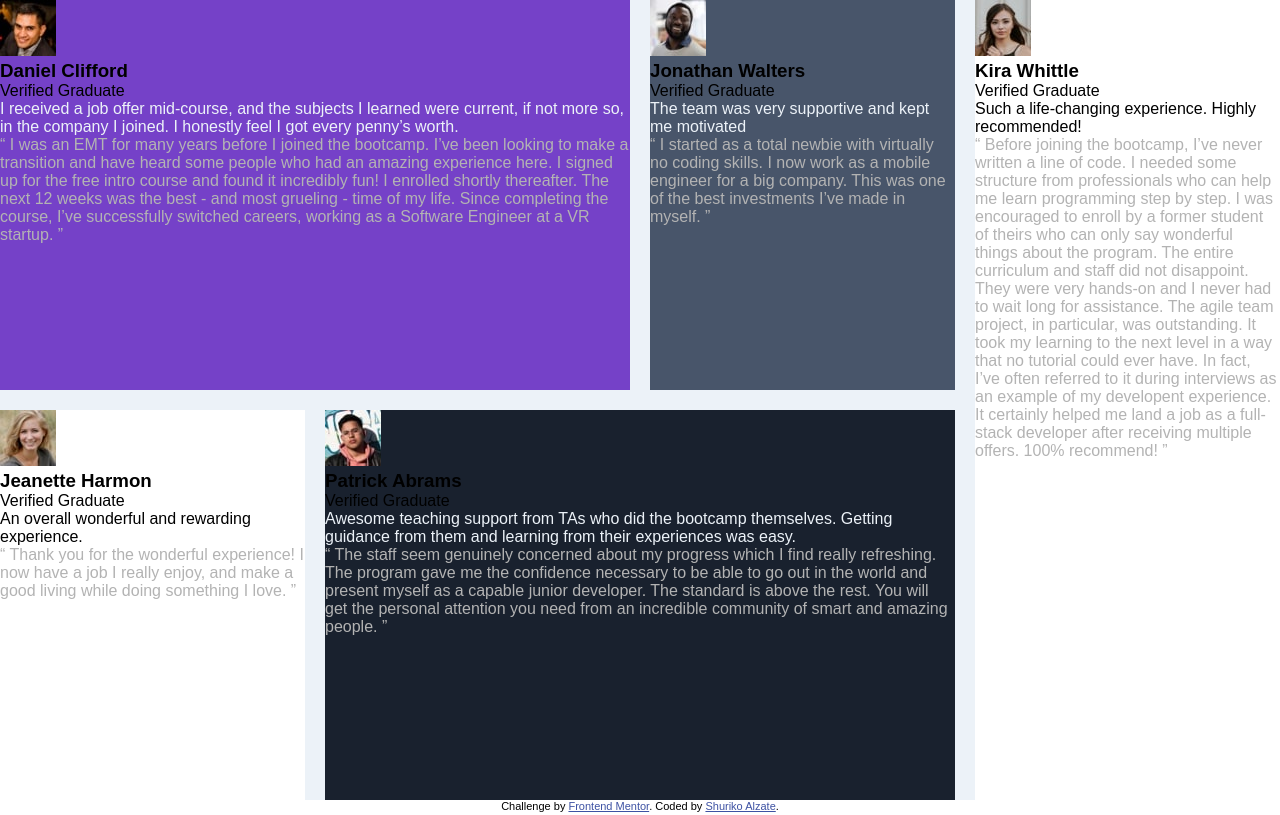
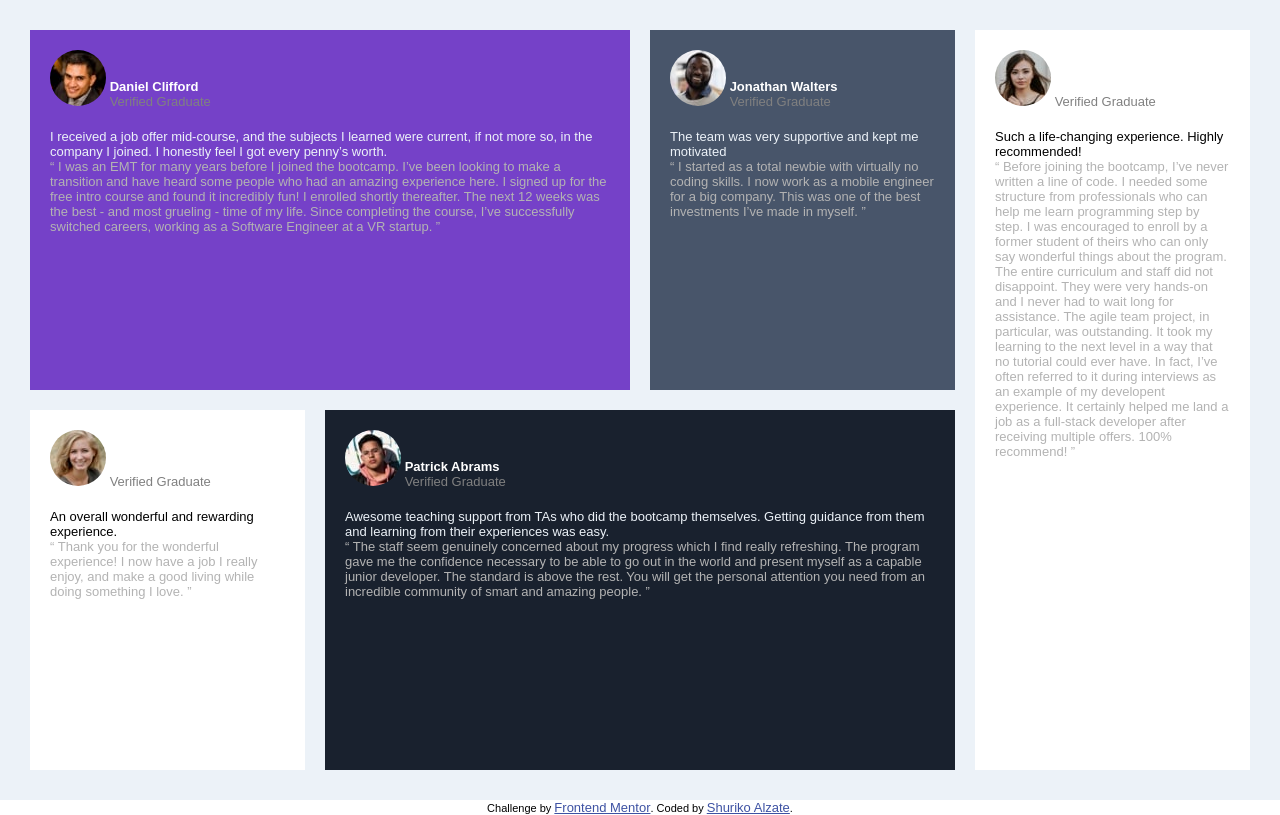
Before and after one commit to shuri991/testimonials-grid-section-main, a plain HTML site: page index.html in a window 1280 px wide. Drawn offline with Linux system fonts and the light colour scheme.

Commit message:
Agregando estilos

```diff
--- a/index.html
+++ b/index.html
@@ -11,10 +11,12 @@
 </head>
 <body>
   <main class="container">
-    <section class="card-1">
+    <section class="card card-1">
       <img src="./images/image-daniel.jpg" alt="rostro de una persona">
+      <div>
         <h3>Daniel Clifford</h3>
         <p>Verified Graduate</p>
+      </div>
 
      <p class="Review-paragraphs1">I received a job offer mid-course, and the subjects I learned were current, if not more so,
       in the company I joined. I honestly feel I got every penny’s worth.</p>
@@ -26,10 +28,12 @@
       the course, I’ve successfully switched careers, working as a Software Engineer at a VR startup. ”</p>
     </section>
 
-    <section class="card-2">
+    <section class="card card-2">
       <img src="./images/image-jonathan.jpg" alt="rostro de una persona">
+      <div>
         <h3>Jonathan Walters</h3>
         <p>Verified Graduate</p>
+      </div>
 
       <p class="Review-paragraphs1">The team was very supportive and kept me motivated</p>
 
@@ -37,10 +41,12 @@
         for a big company. This was one of the best investments I’ve made in myself. ”</p>
     </section>
 
-    <section class="card-3">
+    <section class="card card-3">
       <img src="./images/image-kira.jpg" alt="rostro de una persona">
+      <div>
         <h3>Kira Whittle</h3>
         <p>Verified Graduate</p>
+      </div>
 
       <p class="Review-paragraphs3">Such a life-changing experience. Highly recommended!</p>
 
@@ -56,8 +62,10 @@
 
     <section class="card-4">
      <img src="./images/image-jeanette.jpg" alt="rostro de una persona">
+     <div>
       <h3>Jeanette Harmon</h3>
       <p>Verified Graduate</p>
+     </div>
 
      <p class="Review-paragraphs3">An overall wonderful and rewarding experience.</p>
 
@@ -67,8 +75,10 @@
 
     <section class="card-5">
       <img src="./images/image-patrick.jpg" alt="rostro de una persona">
+      <div>
         <h3>Patrick Abrams</h3>
         <p>Verified Graduate</p>
+      </div>
 
      <p class="Review-paragraphs1">Awesome teaching support from TAs who did the bootcamp themselves. Getting guidance from them and
       learning from their experiences was easy.</p>
--- a/style.css
+++ b/style.css
@@ -5,6 +5,7 @@
 --Very-dark-grayish-blue: hsl(217, 19%, 35%);
 --Very-dark-blackish-blue: hsl(219, 29%, 14%);
 --White: hsl(0, 0%, 100%);
+--White-gray: hsl(0, 0%, 50%);
 --Light-gray-very: hsl(0, 0%, 70%);
 
  /* # Neutral */
@@ -17,6 +18,7 @@
     box-sizing: border-box;
     margin: 0;
     font-family: 'Barlow Semi Condensed', sans-serif;
+    font-size: 13px;
 }
 
 .container{
@@ -27,10 +29,20 @@
     margin:0;
     gap:20px;
 }
+.container img{
+    border-radius: 50%;
+}
+.container div h3{
+    color:var(--White);
+}
+.container div p{
+    color: var(--White-gray);
+}
 .card-1{
     grid-column: 1 / 5;
     grid-row: 1 / 4;
     background-color: var(--Moderate-violet);
+    margin-left: 30px;
 }
 .card-2{
     grid-column: 5 / 7;
@@ -41,27 +53,43 @@
     grid-column: 7 / 9;
     grid-row: 1 / 7;
     background-color: var(--White);
+    margin-right: 30px;
+    margin-bottom: 30px;
 }
 .card-4{
     grid-column: 1 /3;
     grid-row: 4 / 7;
     background-color: var(--White);
+    margin-left: 30px;
+    margin-bottom: 30px;
+    padding: 20px;
 }
 .card-5{
     grid-column: 3 /7;
     grid-row: 4 / 7;
     background-color: var(--Very-dark-blackish-blue);
+    margin-bottom: 30px;
+    padding: 20px;
 }
 .attribution {
     font-size: 11px;
     text-align: center;
     margin: 0;
 }
+.container .card{
+    margin-top: 30px;
+    padding: 20px;
+}
+.container div{
+    display: inline-block;
+    margin-bottom: 20px;
+}
 .Review-paragraphs1{
     color:var(--Light-grayish-blue)
 }
 .Review-paragraphs2{
     color:var(--Light-gray-very);
+    font-size: 1rem;
 }
 .attribution a {
     color: hsl(228, 45%, 44%);
```
Lines whose indentation alone changed are shown as unchanged.
